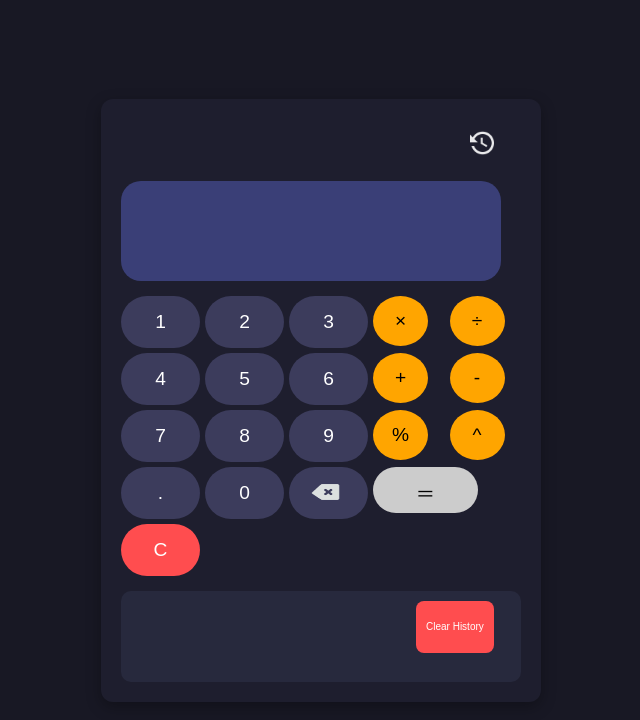
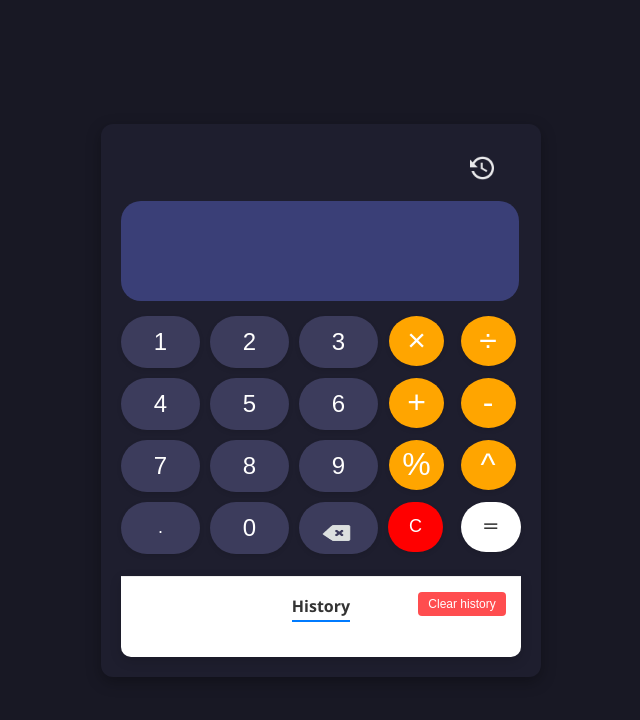
Before and after one commit to ififrank2013/calculator-app, a plain HTML site: page index.html in a window 1280 px wide. Both pictures are taken after a click on the button 800 px from the left and 197 px from the top of the page. Shown: the whole page, without its empty margins (319-959 px from the left). Drawn offline with Linux system fonts and the light colour scheme.

Commit message:
Updated calculator keyboards to align with extended button features

```diff
--- a/index.html
+++ b/index.html
@@ -4,7 +4,7 @@
   <meta charset="UTF-8" />
   <meta name="viewport" content="width=device-width, initial-scale=1.0"/>
   <title>Calculator App</title>
-  <link rel="stylesheet" href="styles.css" />
+  <link rel="stylesheet" href="./styles.css" />
 </head>
 <body>
   <div class="calculator">
@@ -38,14 +38,17 @@
       <button class="btn backspace">
         <img src="./assets/backspace.png" alt="Backspace" class="icon" />
       </button>
+      <button class="btn clear" style="background: red; width: 55px; height: 50px;;" title="Clear current input">C</button>
       <button class="btn equal">＝</button>
-      <button class="btn" style="background: #ff4d4f;">C</button>
     </div>
-
-    <div class="history hidden" id="history">
-      <div id="history-content"></div>
-      <button id="clear-history">Clear History</button>
-    </div>
+  </br>
+      <div class="history hidden" id="history">
+          <div class="history-header">
+              <div class="history-title">History</div>
+              <button id="clear-history">Clear history</button>
+          </div>
+          <div id="history-content"></div>
+      </div>
   </div>
 
   <script src="script.js"></script>
--- a/styles.css
+++ b/styles.css
@@ -21,7 +21,7 @@ body {
 .top-bar {
   display: flex;
   justify-content: flex-end;
-  margin-bottom: 10px;
+  margin-bottom: 5px;
 }
 
 #toggle-history {
@@ -59,7 +59,7 @@ body {
   margin-bottom: 15px;
   min-height: 50px;
   word-wrap: break-word;
-  width: 350px;
+  width: 368px;
   height: 70px;
   top: 25px;
   left: 25px;
@@ -69,13 +69,14 @@ body {
 .buttons {
   display: grid;
   grid-template-columns: repeat(5, 1fr);
-  gap: 5px;
+  gap: 10px;
 }
 
 button {
   font-size: 1.2rem;
   border: none;
   cursor: pointer;
+  color: white;
   transition: background 0.2s ease;
 }
 
@@ -95,6 +96,39 @@ button:not(.operator):not(.equal):hover {
   background-color: #505072;
 }
 
+.btn {
+  padding: 15px;
+  font-size: 18px;
+  border: none;
+  border-radius: 5px;
+  cursor: pointer;
+  background: #fff;
+  box-shadow: 0 2px 5px rgba(0, 0, 0, 0.1);
+  transition: all 0.3s ease;
+}
+
+
+.equal {
+padding: 5px 10px;
+width: 50;
+height: 50px;
+border-radius: 100px;
+margin-left: 0%;
+line-height: 100%;
+letter-spacing: 0%;
+size: 28px;
+font-weight: 400;
+font: inter;
+color: #000000;
+}
+
+.operator, .equal {
+  margin-left: 1px;
+}
+
+.equal:hover {
+  background: grey;
+}
 
 .number {
     padding: 70%;
@@ -108,53 +142,72 @@ button:not(.operator):not(.equal):hover {
   border-radius: 50%;
   width: 55px;
   height: 50px;
+  gap: 20%;
 }
 
 .operator:hover {
   background: #d48806;
 }
 
-.equal {
-  background: #ccc;
-  color: black;
-  grid-column: span 2;
-  padding: 12px 20px;
-  width: 104.83px;
-  height: 46.8px;
-  border-radius: 100px;
-  gap: 50%;
-}
-
-.equal:hover {
-  background: grey;
-}
-
 .backspace {
   background: #666;
 }
 
+/* For button icon controls */
+.btn.operator {
+    font-size: 32px; /* Control operator sizes */
+    font-weight: 400; /* Added for better visibility */
+}
+
+
+.btn.number {
+    font-size: 24px; /* Control number sizes */
+    font-weight: 400; /* Added for better visibility */
+}
+
+
 .history {
-  background: #27293d;
-  color: #aaa;
-  font-size: 0.9rem;
-  margin-top: 15px;
-  padding: 10px;
-  border-radius: 10px;
-  max-height: 120px;
+  position: absolute;
+  top: 100%;
+  left: 0;
+  right: 0;
+  background: white;
+  padding: 15px;
+  border-radius: 0 0 10px 10px;
+  box-shadow: 0 4px 12px rgba(0, 0, 0, 0.15);
+  max-height: 300px;
   overflow-y: auto;
+  border-top: 1px solid #eee;
+  position: relative;
+}
+
+
+.history-header {
+  position: relative;
+  text-align: center;
+  align-items: center;
+  margin-bottom: 20px;
+  padding-top: 3px;
 }
 
 #clear-history {
-  margin-bottom: 5%;
+  position: absolute;
+  top: 0;
+  right: 0;
+  padding: 5px 10px;
   background: #ff4d4f;
   color: white;
-  padding: 5px 10px;
   border: none;
-  border-radius: 8px;
+  width: 88px;
+  height: fit-content;
+  border-radius: 4px;
   cursor: pointer;
-  width: 77.8px;
-  font-size: 10px;
-  margin-left: 75%;
+  transition: background 0.3s ease;
+  font-size: 12px;
+}
+
+#clear-history:hover {
+    background: #ff2b2b;
 }
 
 .history-icon {
@@ -165,6 +218,30 @@ button:not(.operator):not(.equal):hover {
 .hidden {
   display: none;
 }
+
+#history-content {
+  margin: 10px 0;
+}
+
+
+#history-content p {
+  padding: 8px;
+  margin: 5px 0;
+  border-radius: 5px;
+  background: #f8f9fa;
+  font-size: 14px;
+  color: #333;
+  border-left: 3px solid #007bff;
+}
+
+.history-title {
+  font-size: 16px;
+  font-weight: bold;
+  color: #333;
+  display: inline-block;
+  border-bottom: 2px solid #007bff;
+  padding-bottom: 3px;
+line}
 
 
 /* Media Query for mobile devices */
@@ -201,8 +278,8 @@ button.backspace img.icon {
   position: absolute;
   width: 33px;
   height: 24px;
-  left: 208px;
-  top: 381px;
+  left: 219px;
+  top: 397px;
   background: url(image.png);
   background-blend-mode: lighten;
   mix-blend-mode: lighten;
```
